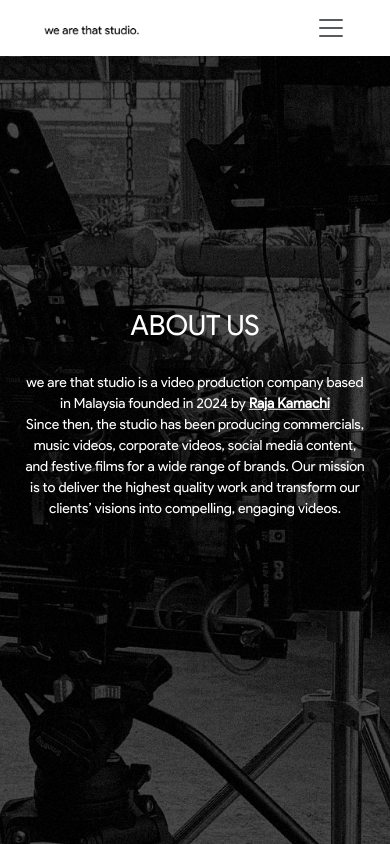
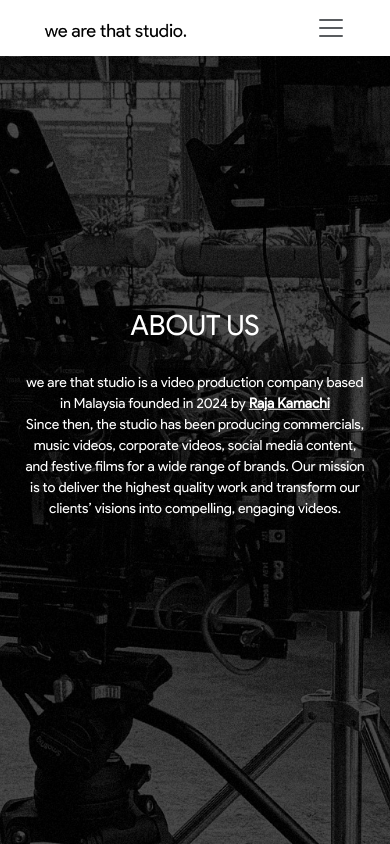
Before and after one commit to SehranTechHub/sehrantechhub.github.io, a plain HTML site: page aboutus/index.html in a window 390 px wide. Shown: the top 844 px of the page. Drawn offline with Linux system fonts and the light colour scheme.

Commit message:
logo update

```diff
--- a/aboutus/index.html
+++ b/aboutus/index.html
@@ -138,9 +138,9 @@
                 padding: 40px 24px !important;
             }
 
-            .header-logo {
+            /* .header-logo {
                 height: 20px !important;
-            }
+            } */
         }
 
         .founder-name-heading {
```
